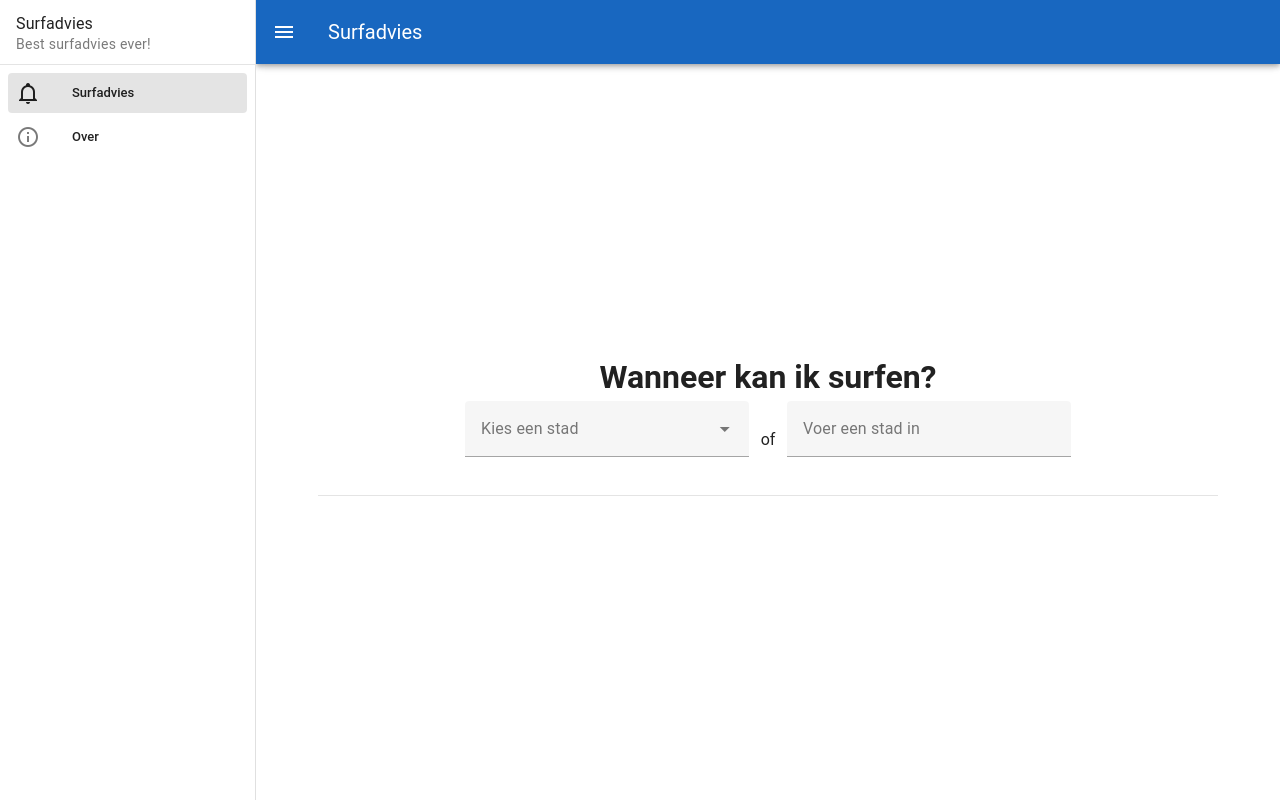
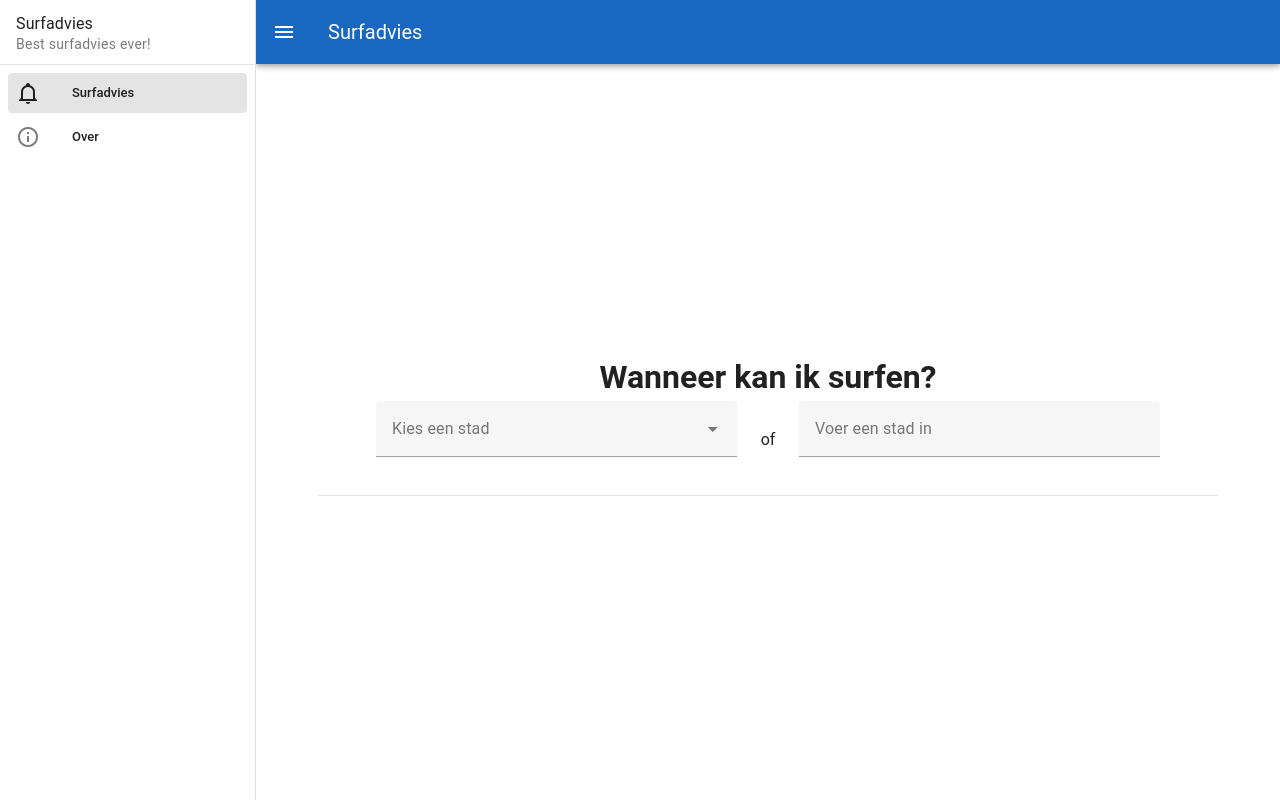
Before and after one commit to ambertaal/vue-surfweer, a Vue app: page / in a window 1280 px wide. Built offline with nearby package versions, Linux system fonts and the light colour scheme; no server answers.

Commit message:
fix: citySelector styling adjusted

```diff
--- a/src/views/home/components/CitySelector.vue
+++ b/src/views/home/components/CitySelector.vue
@@ -1,12 +1,12 @@
 <template>
   <v-row align="center" class="d-flex" justify="center">
-    <v-col cols="12" lg="4">
+    <v-col cols="5" md="5">
       <CityDropdown v-model="selectedCity" :places="places" />
     </v-col>
-
-    <span class="seperator-text">of</span>
-
-    <v-col cols="12" lg="4">
+    <v-col cols="0" md="auto">
+      <span class="seperator-text">of</span>
+    </v-col>
+    <v-col cols="5" md="5">
       <CityInput v-model="cityName" @city-changed="onEnter" />
     </v-col>
   </v-row>
```
